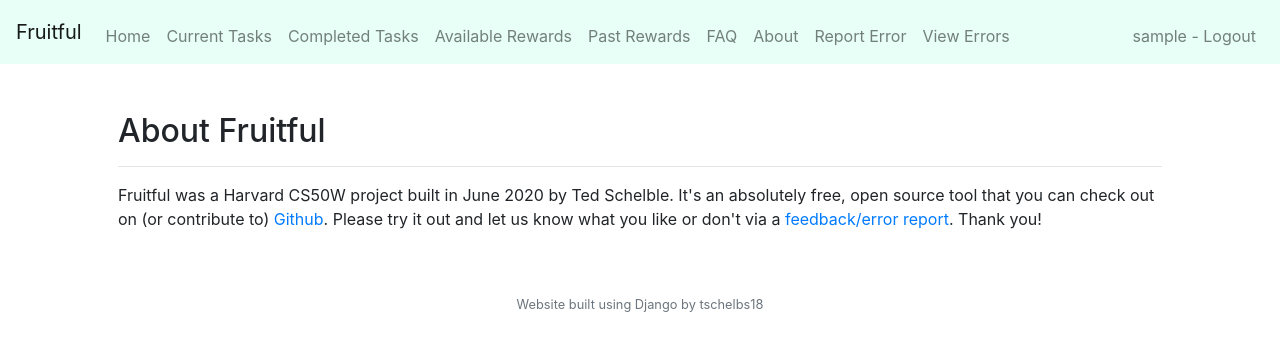
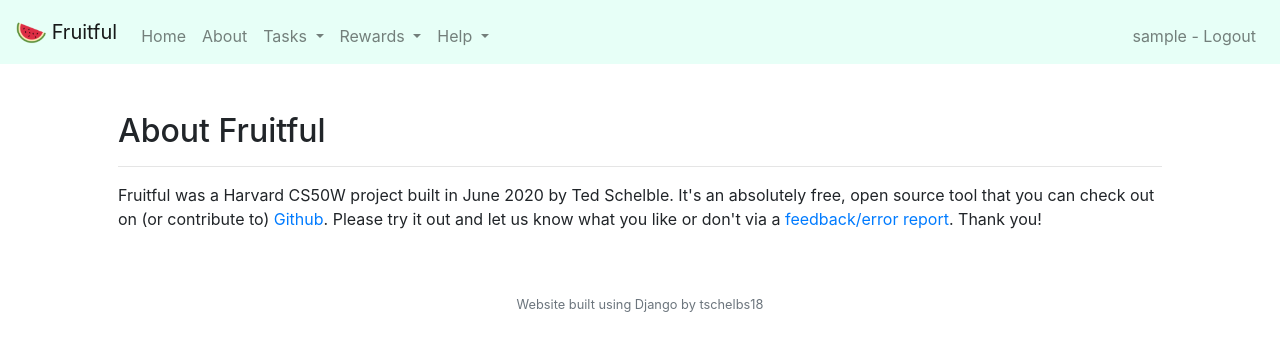
Before and after one commit to tschelbs18/fruitful, a Django app: page /about in a window 1280 px wide. Shown: the top 351 px of the page. Run offline with Django 3.2, Linux system fonts and the light colour scheme; the visitor is signed in with stand-in values (Sample User, id 1); some libraries are stand-ins or nearby versions.

Commit message:
Finally fixed the navbar and added icons

```diff
--- a/tasks/templates/tasks/base.html
+++ b/tasks/templates/tasks/base.html
@@ -10,37 +10,64 @@
 
         <!-- documentation at http://getbootstrap.com/docs/4.1/, alternative themes at https://bootswatch.com/ -->
         <link href="{% static 'tasks/styles.css' %}" rel="stylesheet">
-        <link href="https://maxcdn.bootstrapcdn.com/bootstrap/4.1.3/css/bootstrap.min.css" rel="stylesheet">
-        <!-- jQuery (necessary for Bootstrap's JavaScript plugins) -->
-        <script src="https://code.jquery.com/jquery-1.12.4.min.js" integrity="sha384-nvAa0+6Qg9clwYCGGPpDQLVpLNn0fRaROjHqs13t4Ggj3Ez50XnGQqc/r8MhnRDZ" crossorigin="anonymous"></script>
-        <script src="https://stackpath.bootstrapcdn.com/bootstrap/3.4.1/js/bootstrap.min.js" integrity="sha384-aJ21OjlMXNL5UyIl/XNwTMqvzeRMZH2w8c5cRVpzpU8Y5bApTppSuUkhZXN0VxHd" crossorigin="anonymous"></script>
+        <link rel="stylesheet" href="https://stackpath.bootstrapcdn.com/bootstrap/4.4.1/css/bootstrap.min.css" integrity="sha384-Vkoo8x4CGsO3+Hhxv8T/Q5PaXtkKtu6ug5TOeNV6gBiFeWPGFN9MuhOf23Q9Ifjh" crossorigin="anonymous">
 
         <title>{% block title %}{% endblock %}</title>
         <link rel="shortcut icon" type="image/png" href="{% static 'tasks/favicon.ico' %}"/>
+
+        <!-- Optional JavaScript -->
+        <!-- jQuery first, then Popper.js, then Bootstrap JS -->
+        <script src="https://code.jquery.com/jquery-3.4.1.slim.min.js" integrity="sha384-J6qa4849blE2+poT4WnyKhv5vZF5SrPo0iEjwBvKU7imGFAV0wwj1yYfoRSJoZ+n" crossorigin="anonymous"></script>
+        <script src="https://cdn.jsdelivr.net/npm/popper.js@1.16.0/dist/umd/popper.min.js" integrity="sha384-Q6E9RHvbIyZFJoft+2mJbHaEWldlvI9IOYy5n3zV9zzTtmI3UksdQRVvoxMfooAo" crossorigin="anonymous"></script>
+        <script src="https://stackpath.bootstrapcdn.com/bootstrap/4.4.1/js/bootstrap.min.js" integrity="sha384-wfSDF2E50Y2D1uUdj0O3uMBJnjuUD4Ih7YwaYd1iqfktj0Uod8GCExl3Og8ifwB6" crossorigin="anonymous"></script>
 
     </head>
 
     <body>
 
         <nav class="navbar navbar-expand-md navbar-light" style="background-color: #E7FFF7;">
-            <a class="navbar-brand" href="/"><span>Fruitful</span></a>
-            <button aria-controls="navbar" aria-expanded="false" aria-label="Toggle navigation" class="navbar-toggler" data-target="#navbar" data-toggle="collapse" type="button">
+            <a class="navbar-brand" href="/">
+              <img src="{% static 'tasks/favicon.ico' %}" width="30" height="30" class="d-inline-block align-top" alt="">
+              Fruitful
+            </a>
+            <button class="navbar-toggler" type="button" data-toggle="collapse" data-target="#navbarToggler" aria-controls="navbarToggler" aria-expanded="false" aria-label="Toggle navigation">
                 <span class="navbar-toggler-icon"></span>
             </button>
-            <div class="collapse navbar-collapse" id="navbar">
+            <div class="collapse navbar-collapse" id="navbarToggler">
                 {% if user.is_authenticated %}
                     <ul class="navbar-nav mr-auto mt-2">
                         <li class="nav-item"><a class="nav-link" href="/">Home</a></li>
-                        <li class="nav-item"><a class="nav-link" href="/tasks">Current Tasks</a></li>
-                        <li class="nav-item"><a class="nav-link" href="/past_tasks">Completed Tasks</a></li>
-                        <li class="nav-item"><a class="nav-link" href="/rewards">Available Rewards</a></li>
-                        <li class="nav-item"><a class="nav-link" href="/past_rewards">Past Rewards</a></li>
-                        <li class="nav-item"><a class="nav-link" href="/faq">FAQ</a></li>
                         <li class="nav-item"><a class="nav-link" href="/about">About</a></li>
-                        <li class="nav-item"><a class="nav-link" href="/error_report">Report Error</a></li>
+                        <li class="nav-item dropdown">
+                          <a class="nav-link dropdown-toggle" href="#" id="navbarDropdownTasks" data-toggle="dropdown" aria-haspopup="true" aria-expanded="false">
+                            Tasks
+                          </a>
+                          <div class="dropdown-menu" aria-labelledby="navbarDropdownTasks">
+                            <a class="dropdown-item" href="/tasks">Current</a>
+                            <a class="dropdown-item" href="/past_tasks">Completed</a>
+                          </div>
+                        </li>
+                        <li class="nav-item dropdown">
+                          <a class="nav-link dropdown-toggle" href="#" id="navbarDropdownRewards" data-toggle="dropdown" aria-haspopup="true" aria-expanded="false">
+                            Rewards
+                          </a>
+                          <div class="dropdown-menu" aria-labelledby="navbarDropdownRewards">
+                            <a class="dropdown-item" href="/rewards">Available Rewards</a>
+                            <a class="dropdown-item" href="/past_rewards">Past Rewards</a>
+                          </div>
+                        </li>
+                        <li class="nav-item dropdown">
+                          <a class="nav-link dropdown-toggle" href="#" id="navbarDropdownHelp" data-toggle="dropdown" aria-haspopup="true" aria-expanded="false">
+                            Help
+                          </a>
+                          <div class="dropdown-menu" aria-labelledby="navbarDropdownHelp">
+                            <a class="dropdown-item" href="/faq">FAQ</a>
+                            <a class="dropdown-item" href="/error_report">Report Error</a>
                             {% if user.is_superuser %}
-                        <li class="nav-item"><a class="nav-link" href="/admin_errors">View Errors</a></li>
+                            <a class="dropdown-item" href="/admin_errors">View Errors</a>
                             {% endif %}
+                          </div>
+                        </li>
                     </ul>
                     <ul class="navbar-nav ml-auto mt-2">
                         <li class="nav-item"><a class="nav-link" href="/logout">{{ user.get_username }} - Logout</a></li>
```
Lines whose indentation alone changed are shown as unchanged.
